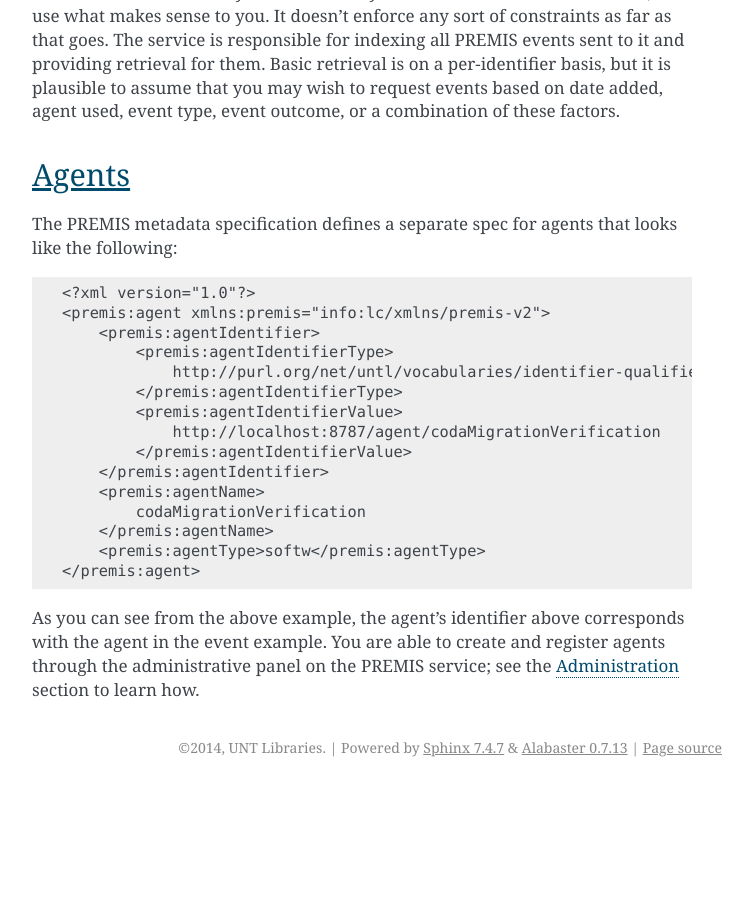
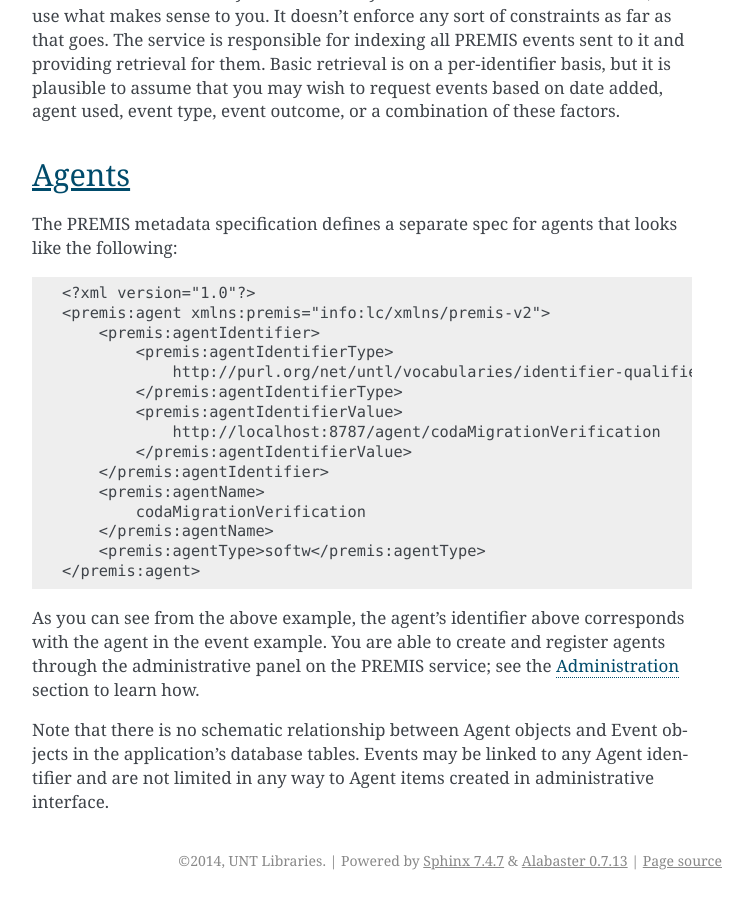
Before and after one commit to unt-libraries/django-premis-event-service, a Sphinx documentation site: the page built from docs/source/technical_overview.rst, in a window 1280 px wide and 900 px high, scrolled down 1755 px. Shown: the whole window, without its empty margins (388-1141 px from the left). Built offline with Sphinx 7.4.7, drawn with Linux system fonts in a browser that asks for light colours; before the commit the page ends 2542 px from its top, so only the background shows below that.

Commit message:
add note about (non)relation between events and agents in the app's schema

```diff
--- a/docs/source/technical_overview.rst
+++ b/docs/source/technical_overview.rst
@@ -114,3 +114,5 @@ As you can see from the above example, the agent's identifier above
 corresponds with the agent in the event example. You are able to create and
 register agents through the administrative panel on the PREMIS service;
 see the :doc:`administration` section to learn how.
+
+Note that there is no schematic relationship between Agent objects and Event objects in the application's database tables. Events may be linked to any Agent identifier and are not limited in any way to Agent items created in administrative interface.
```
